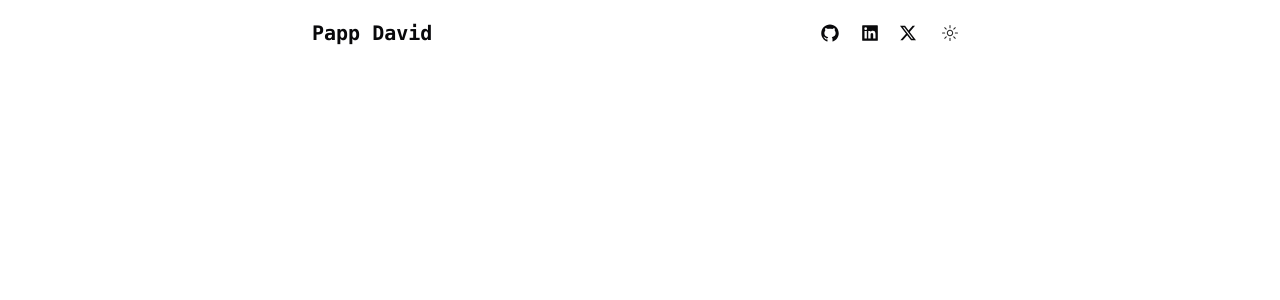
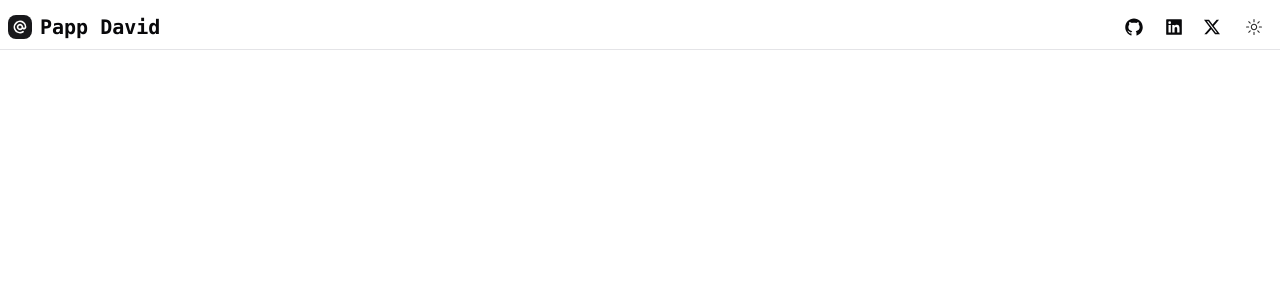
Before and after one commit to impappdavid/portfolio, a Next.js app: page / in a window 1280 px wide. Shown: the top 300 px of the page. Built offline with nearby package versions, Linux system fonts and the light colour scheme.

Commit message:
Style the Navbar for improved layout

```diff
--- a/src/components/my-components/navbar.tsx
+++ b/src/components/my-components/navbar.tsx
@@ -4,14 +4,20 @@ import { AiFillGithub } from "react-icons/ai";
 import { AiFillLinkedin } from "react-icons/ai";
 import { BsTwitterX } from "react-icons/bs";
 import { ModeToggle } from "../mode-toggle";
+import { HiAtSymbol } from "react-icons/hi";
+
 
 
 export default function Navbar() {
     return (
-        <div className="w-full fixed top-0 p-2">
-            <div className="mx-auto w-full max-w-2xl h-[50px] flex items-center justify-between px-2">
+        <div className="w-full fixed top-0 ">
+            <div className="mx-auto w-full max-w-7xl h-[50px] flex items-center justify-between px-2 pt-1 border-b">
 
-                <div className="text-xl font-semibold flex items-center font-mono">
+                <div className="text-xl font-semibold flex gap-2 items-center font-mono">
+                    <div className="w-6 h-6 bg-zinc-900 dark:bg-white rounded-lg flex items-center justify-center">
+                        <HiAtSymbol className="w-4 h-4 text-white dark:text-black"/>
+
+                    </div>
                     Papp David
                 </div>
 
```
